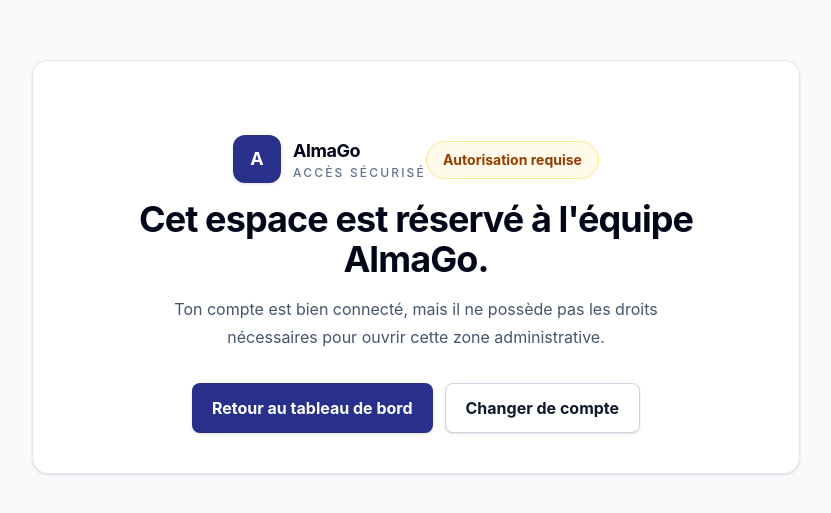
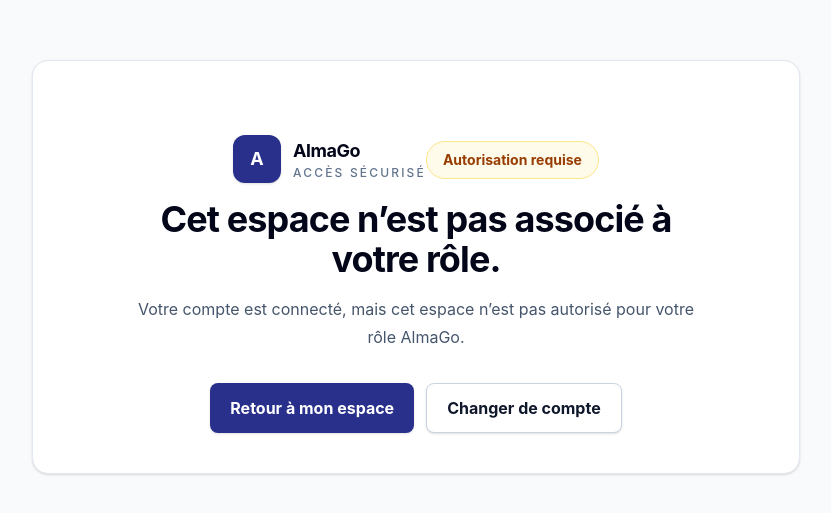
Before and after one commit to almago-platform/AlmaGo, a Next.js app: page /unauthorized in a window 1280 px wide. Shown: the part 133-646 px from the top of the page, without its empty margins (224-1055 px from the left). Built offline with nearby package versions, Linux system fonts and the light colour scheme; no server answers.

Commit message:
fix(auth): make unauthorized recovery role-aware

```diff
--- a/src/app/unauthorized/page.tsx
+++ b/src/app/unauthorized/page.tsx
@@ -1,6 +1,32 @@
+import type { Metadata } from "next";
 import Link from "next/link";
+import { createClient } from "@/lib/supabase/server";
 
-export default function UnauthorizedPage() {
+export const metadata: Metadata = {
+  robots: {
+    index: false,
+    follow: false,
+  },
+};
+
+export default async function UnauthorizedPage() {
+  const supabase = await createClient();
+  const {
+    data: { user },
+  } = await supabase.auth.getUser();
+
+  let homeHref = "/";
+  if (user) {
+    const { data: role } = await supabase
+      .from("user_roles")
+      .select("role")
+      .eq("user_id", user.id)
+      .maybeSingle();
+
+    if (role?.role === "admin") homeHref = "/admin";
+    if (role?.role === "student") homeHref = "/student";
+  }
+
   return (
     <main className="min-h-screen bg-slate-50 px-4 py-10 text-slate-950 sm:px-6 lg:px-8">
       <div className="mx-auto flex min-h-[calc(100vh-5rem)] w-full max-w-3xl items-center justify-center">
@@ -21,18 +47,18 @@ export default function UnauthorizedPage() {
             Autorisation requise
           </p>
           <h1 className="mx-auto mt-4 max-w-xl text-3xl font-bold tracking-tight text-slate-950 sm:text-4xl">
-            Cet espace est réservé à l&apos;équipe AlmaGo.
+            Cet espace n’est pas associé à votre rôle.
           </h1>
           <p className="mx-auto mt-4 max-w-xl text-base leading-7 text-slate-600">
-            Ton compte est bien connecté, mais il ne possède pas les droits nécessaires pour ouvrir cette zone administrative.
+            Votre compte est connecté, mais cet espace n’est pas autorisé pour votre rôle AlmaGo.
           </p>
 
           <div className="mt-8 flex flex-col justify-center gap-3 sm:flex-row">
             <Link
-              href="/student"
+              href={homeHref}
               className="inline-flex items-center justify-center rounded-lg bg-[var(--brand)] px-5 py-3 font-bold text-white shadow-sm transition hover:bg-[var(--brand-strong)]"
             >
-              Retour au tableau de bord
+              Retour à mon espace
             </Link>
             <Link
               href="/login"
```
